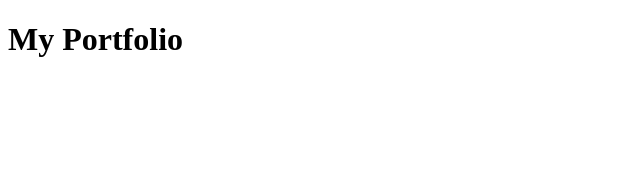
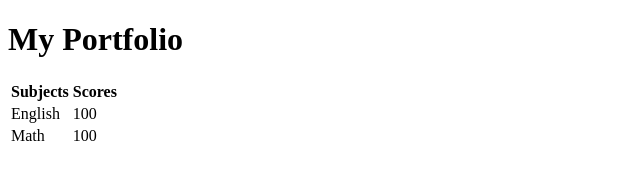
Before and after one commit to ngmeichan/myportfolio, a plain HTML site: page index.html in a window 1280 px wide. Shown: the whole page, without its empty margins (0-640 px from the left). Drawn offline with Linux system fonts and the light colour scheme.

Commit message:
Update index.html

```diff
--- a/index.html
+++ b/index.html
@@ -7,6 +7,21 @@
 <body>
   <h1>My Portfolio</h1>
 
+  <table>
+    <tr>
+      <th>Subjects</th>
+      <th>Scores</th?
+    </tr>
+    <tr>
+      <td>English</td>
+      <td>100</td>
+    </tr>
+    <tr>
+      <td>Math</td>
+      <td>100</td>
+    </tr>
+  </table>
+
 </body>
 
 
```
